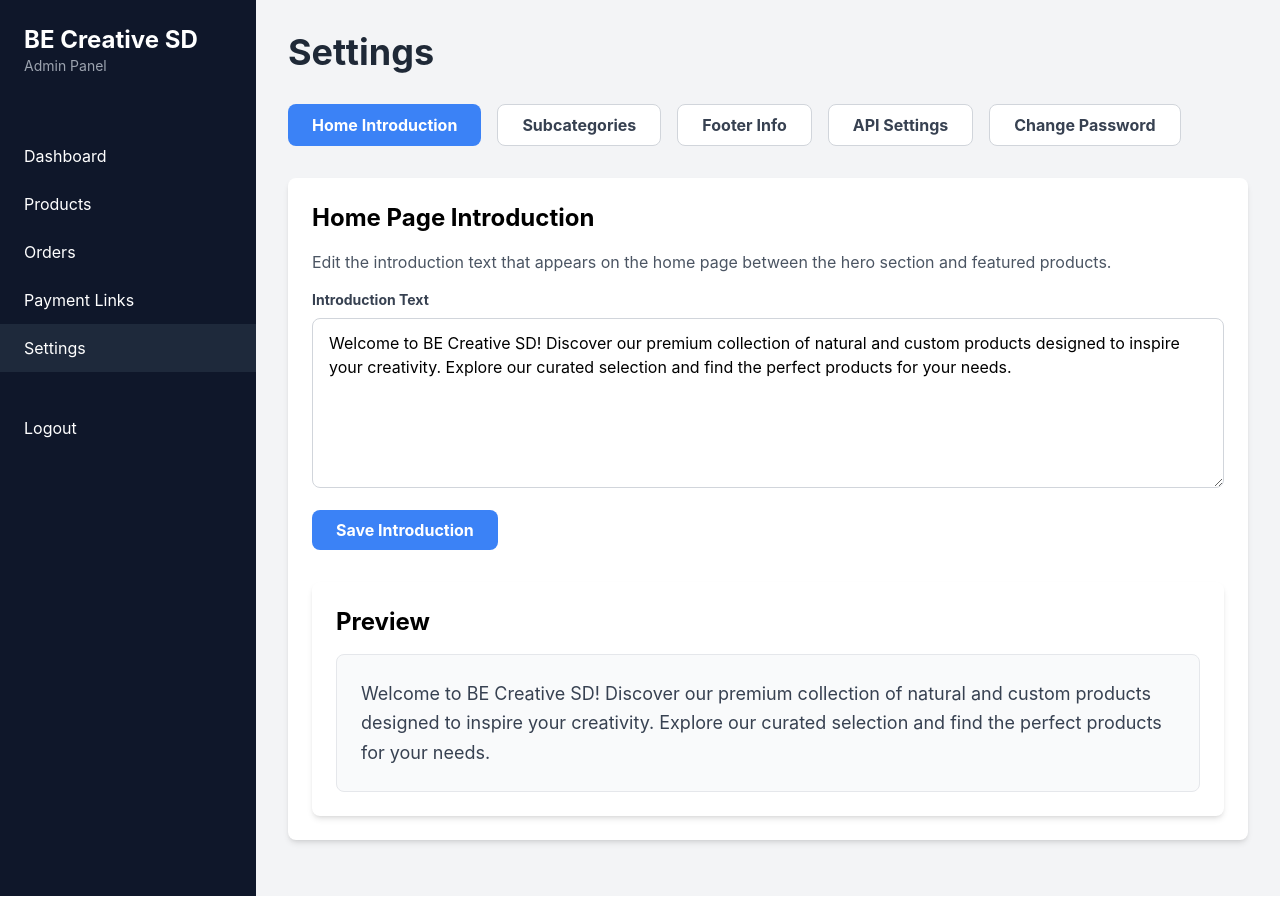
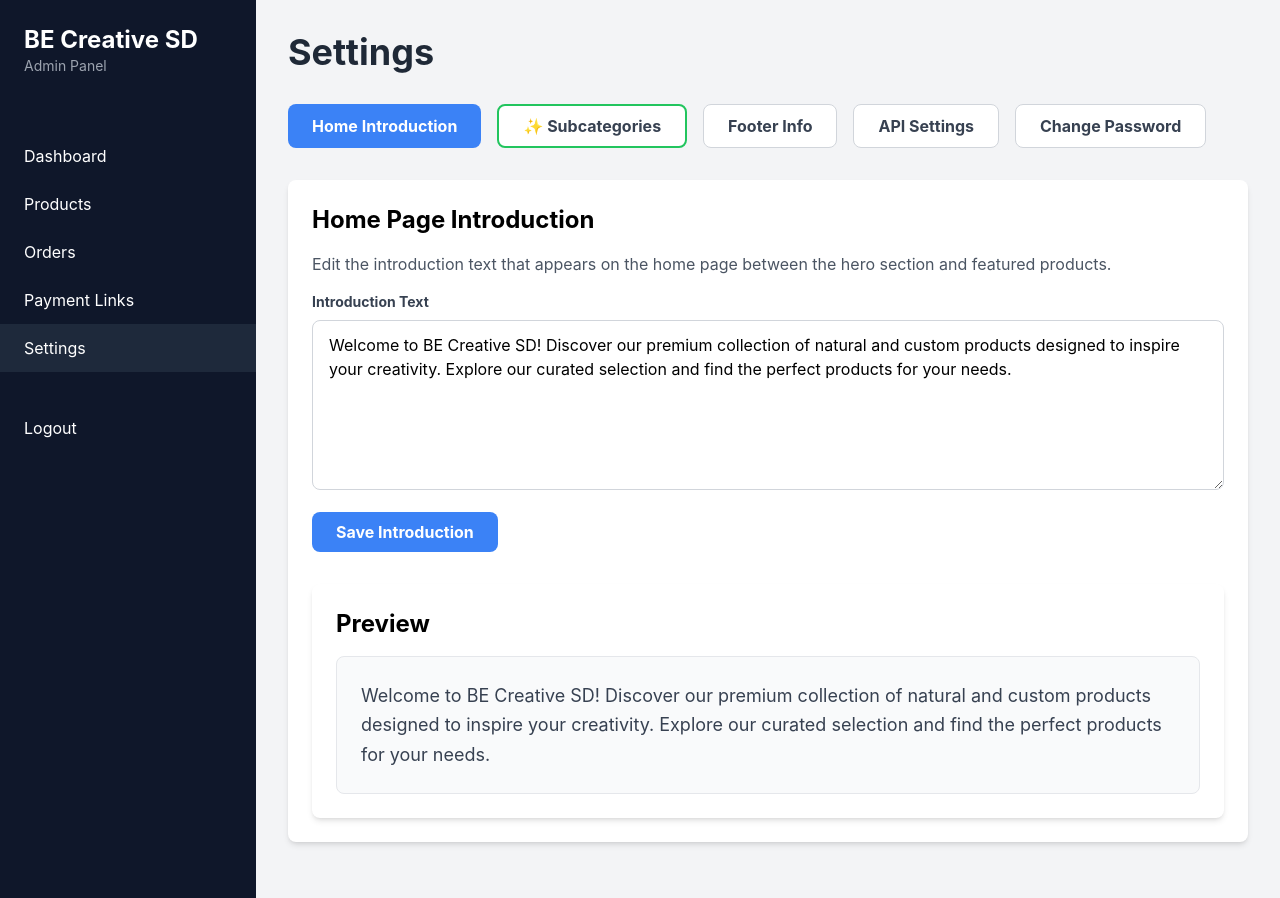
Before and after one commit to louisbat101/BE-Creativity, a React (Create React App) app in the folder frontend/: page /admin/settings in a window 1280 px wide. Built offline with nearby package versions, Linux system fonts and the light colour scheme; no server answers; sample sign-in values are in the browser's storage.

Commit message:
fix: Style Subcategories button with green highlight to force cache bust

```diff
--- a/frontend/src/pages/AdminSettings.js
+++ b/frontend/src/pages/AdminSettings.js
@@ -235,9 +235,9 @@ export default function AdminSettings() {
             </button>
             <button
               onClick={() => setActiveTab('subcategories')}
-              className={`px-6 py-2 rounded-lg font-bold transition ${activeTab === 'subcategories' ? 'bg-blue-500 text-white' : 'bg-white text-gray-700 border border-gray-300'}`}
+              className={`px-6 py-2 rounded-lg font-bold transition ${activeTab === 'subcategories' ? 'bg-green-600 text-white' : 'bg-white text-gray-700 border-2 border-green-500'}`}
             >
-              Subcategories
+              ✨ Subcategories
             </button>
             <button
               onClick={() => setActiveTab('footer')}
```
